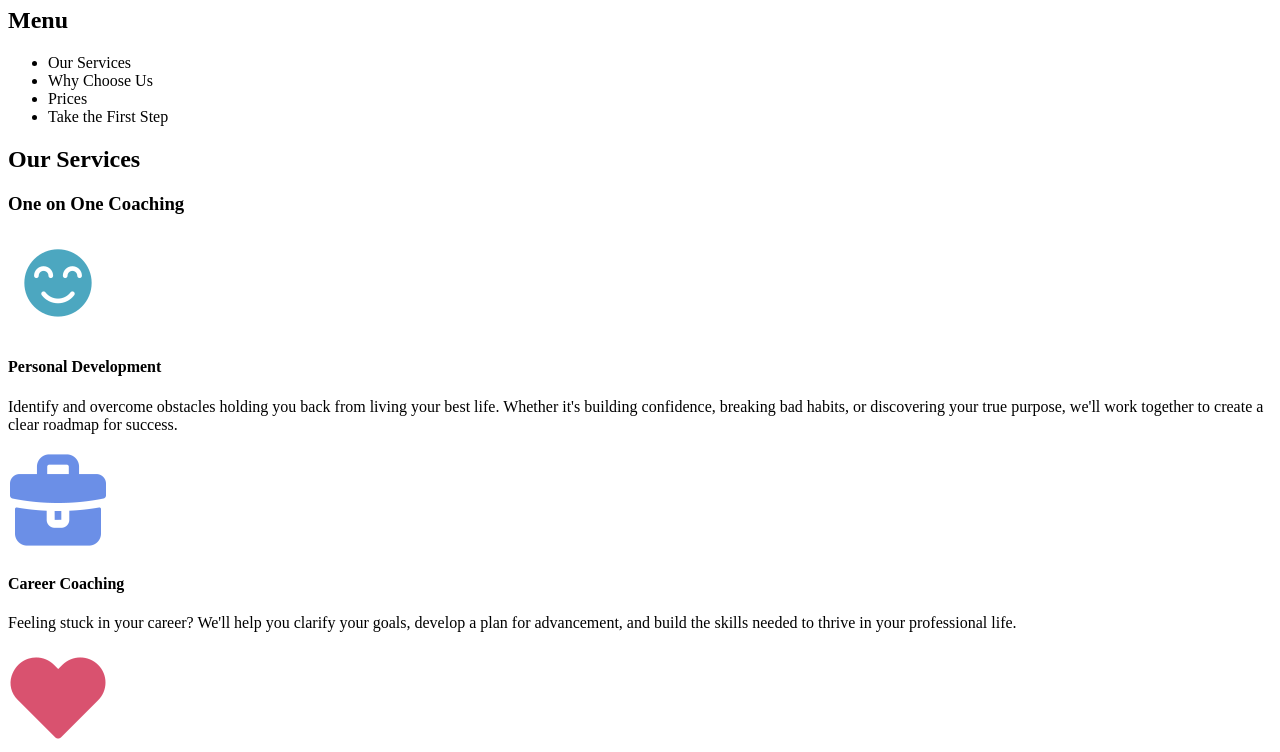
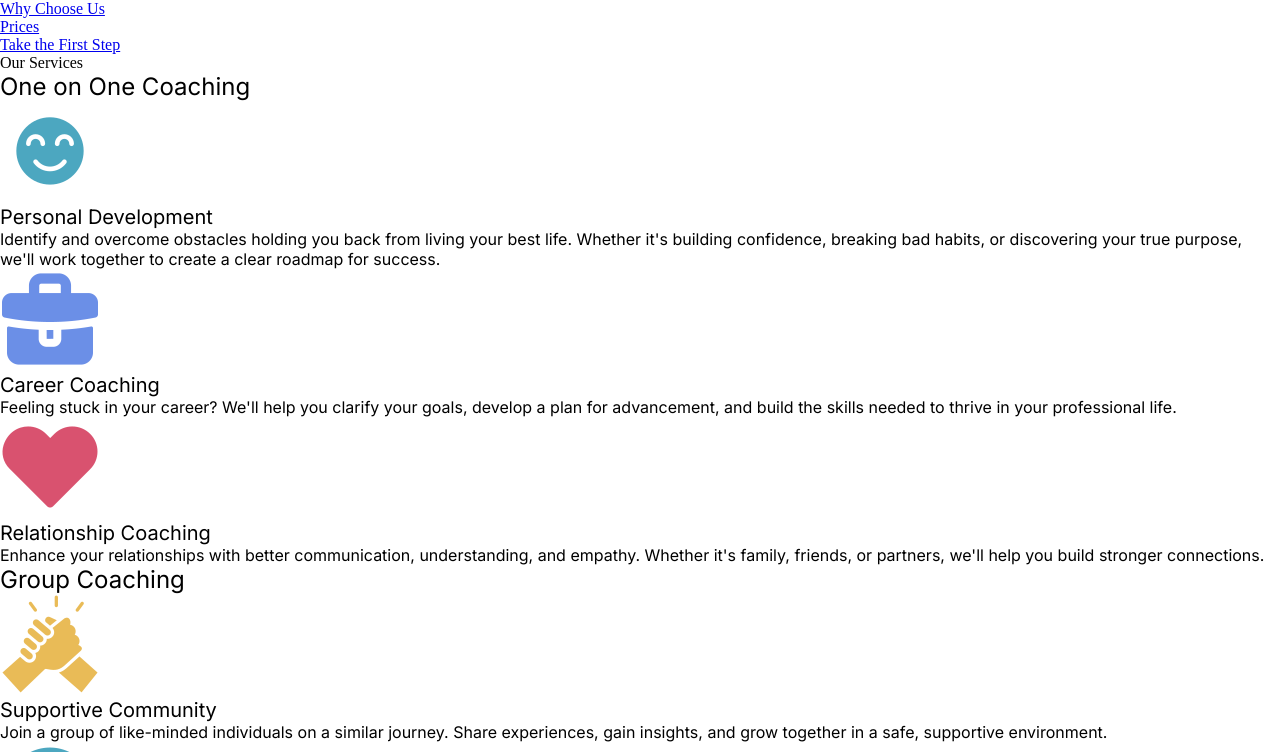
Before and after one commit to mdorth02/success, a plain HTML site: page index.html in a window 1280 px wide. Shown: the part 111-863 px from the top of the page. Drawn offline with Linux system fonts and the light colour scheme; a web font is replaced by a local one.

Commit message:
Added Base Styles
Added basic CSS styles according to the styles content. Added a link in head of HTML to link styles.css. Fixed broken links in nav.

```diff
--- a/index.html
+++ b/index.html
@@ -3,24 +3,27 @@
 <head>
     <meta charset="UTF-8">
     <meta name="viewport" content="width=device-width, initial-scale=1.0">
-    <title>Document</title>
+    <title>Path to Success</title>
+    <link rel="stylesheet" href="styles.css">
 </head>
 <body>
     <header>
         <h1>Path to Success</h1>
         <p>Unlock your full potential with personalized life coaching</p>
     </header>
+
     <h2>Menu</h2>
     <nav>
         <ul>
-            <li><a href="#our-services"></a>Our Services</li>
-            <li><a href="#why-chose-us"></a>Why Choose Us</li>
-            <li><a href="#prices"></a>Prices</li>
-            <li><a href="#first-steps"></a>Take the First Step</li>
+            <li><a href="#">Our Services</a></li>
+            <li><a href="#choose">Why Choose Us</a></li>
+            <li><a href="#prices">Prices</a></li>
+            <li><a href="#first-steps">Take the First Step</a></li>
         </ul>
     </nav>
+
     <main>
-        <section id="our-services">
+        <section id="services">
             <h2>Our Services</h2>
             <section id="service-one-on-one-coaching">
                  <h3>One on One Coaching</h3>
@@ -64,7 +67,7 @@
                 </section>
             </section>
         </section>
-        <section id="why-choose-us">
+        <section id="choose">
             <h2>Why Choose Us</h2>
             <ul>
                 <li>Personalized Approach</li>
@@ -154,6 +157,7 @@
             <a href="#">Schedule Now</a>
         </section>
     </main>
+
     <footer>
         <small>Copyright 2024</small>
         <a href="#">Terms and Conditions</a>
--- a/styles.css
+++ b/styles.css
@@ -0,0 +1,73 @@
+/* -------------------- IMPORTED FONTS -------------------- */
+@import url('https://fonts.googleapis.com/css2?family=Inter:ital,opsz,wght@0,14..32,100..900;1,14..32,100..900&family=Kavoon&display=swap');
+
+/*-------------------- CSS RESET --------------------*/
+/* http://meyerweb.com/eric/tools/css/reset/
+v2.0 | 20110126
+License: none (public domain)
+*/
+html, body, div, span, applet, object, iframe,
+h1, h2, h3, h4, h5, h6, p, blockquote, pre,
+a, abbr, acronym, address, big, cite, code,
+del, dfn, em, img, ins, kbd, q, s, samp,
+small, strike, strong, sub, sup, tt, var,
+b, u, i, center,
+dl, dt, dd, ol, ul, li,
+fieldset, form, label, legend,
+table, caption, tbody, tfoot, thead, tr, th, td,
+article, aside, canvas, details, embed,
+figure, figcaption, footer, header, hgroup,
+menu, nav, output, ruby, section, summary,
+time, mark, audio, video {
+    margin: 0;
+    padding: 0;
+    border: 0;
+    font-size: 100%;
+    font: inherit;
+    vertical-align: baseline;
+}
+
+/*-------------------- ROOT VARIABLES --------------------*/
+h1, h2 {
+    font-family: "Kavoon";
+}
+
+h3, h4, p {
+    font-family: "Inter";
+}
+
+h1 {
+    font-size: 3em;
+}
+
+nav h2 {
+    font-size: 2em;
+}
+
+h3 {
+    font-size: 1.5em;
+}
+
+h4 {
+    font-size: 1.25em;
+}
+
+/*-------------------- COLORS --------------------*/
+:root {
+    --Teal :#4CA7C0;
+    --Purple: #484FB7;
+    --Lavender: #6B8FE7;
+    --Yellow: #E9BB57;
+    --Pink:#D9526F;
+    --Dark-gray:#1E1E1E;
+    --White:#ffffff;
+
+}
+
+/*-------------------- GLOBAL STYLES (mobile first/small) --------------------*/
+
+/*-------------------- MEDIA QUERY (medium) --------------------*/
+
+/*-------------------- MEDIA QUERY (large) --------------------*/
+
+/*-------------------- MEDIA QUERY (xl) --------------------*/
```
